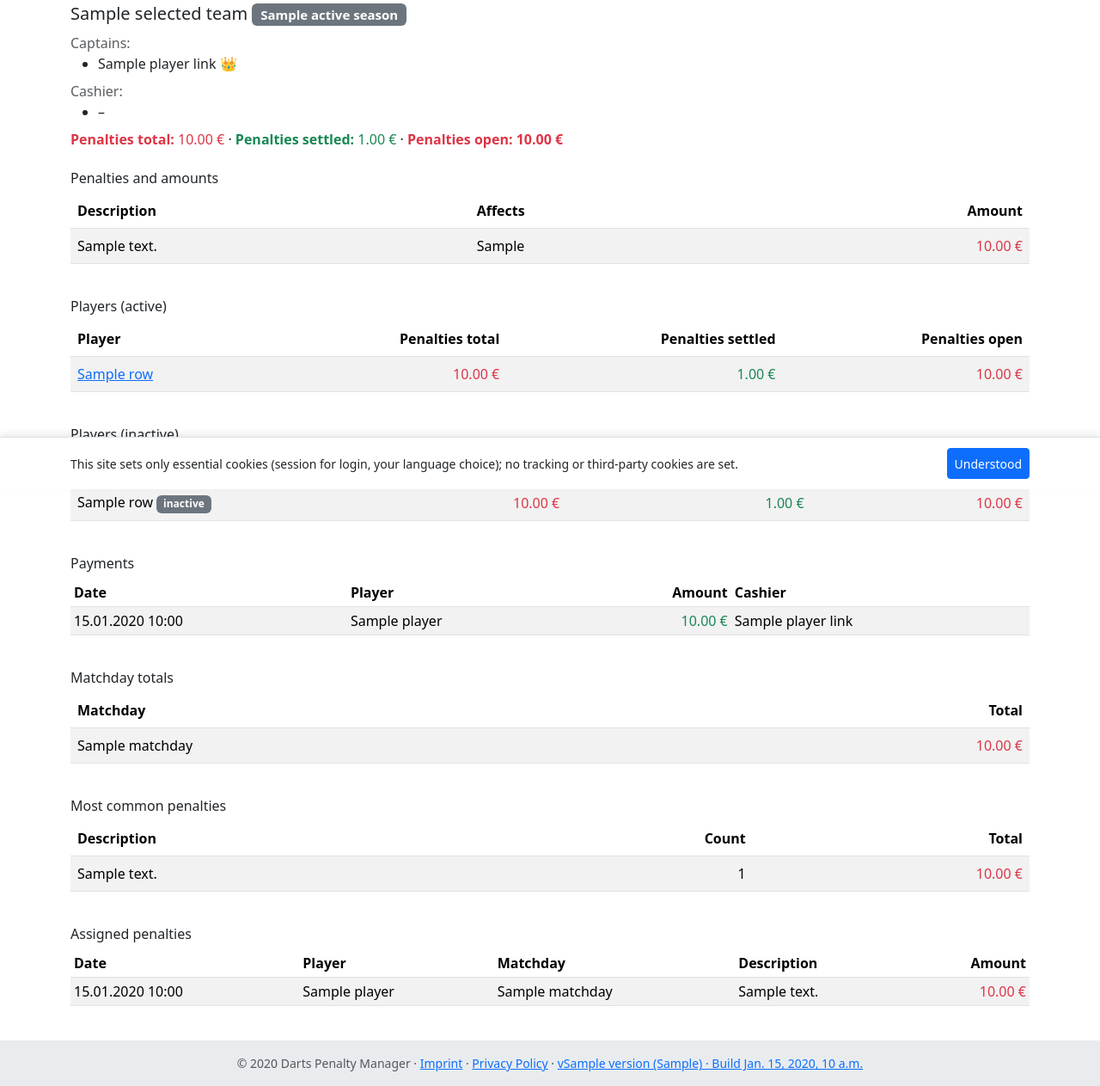
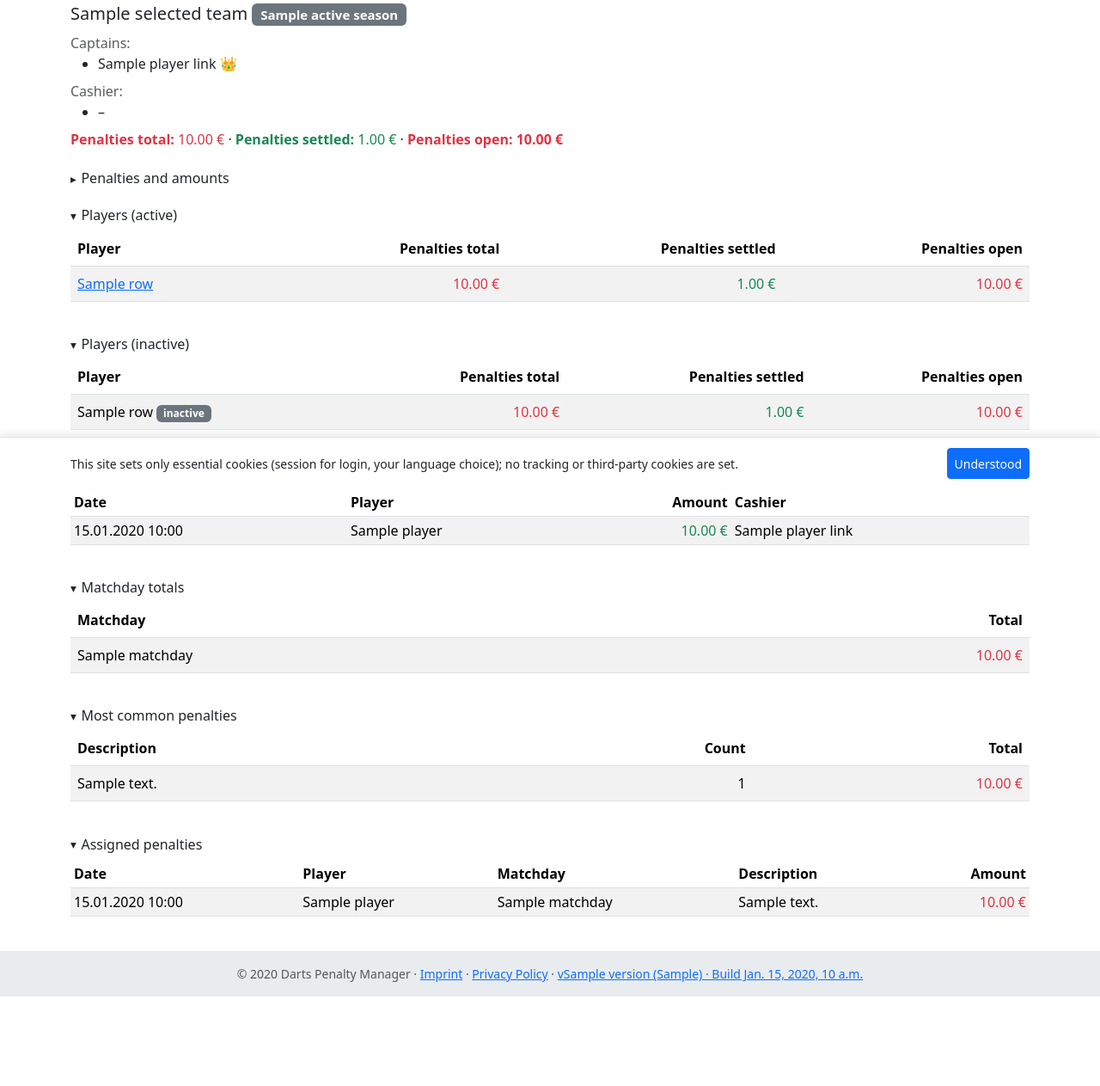
Before and after one commit to reserve85/DartsPenaltySystem, a Django app: template app/templates/dashboard/financial_overview.html in a window 1280 px wide. Shown: the part 231-1494 px from the top of the page at 86% size. After the commit the page ends 1390 px from the top, so only its background shows below. Run offline with Django 5.2, Linux system fonts and the light colour scheme; the template is opened without the code that fills it: most values are stand-ins (such as "Sample title", 1, 10 or a date in 2020); some libraries are stand-ins or nearby versions.

Commit message:
Make financial overview sections collapsible
Wrap every section table in a Bootstrap collapse toggled by its heading button. Default: all sections expanded except the price list, Penalties and amounts. The inactive players section is only rendered when the team actually has inactive balances. Add .section-toggle styling where the caret follows aria-expanded, deliberately not .btn to keep the shared heading scale. Add tests for the default collapse state and the conditional inactive section.

```diff
--- a/app/static/css/style.css
+++ b/app/static/css/style.css
@@ -278,3 +278,37 @@ input[type="date"], input[type="search"], input[type="url"], select, textarea {
         display: none;
     }
 }
+
+/* Financial overview: every section heading toggles the table below it
+   (Bootstrap collapse, wired via data-bs-toggle). Deliberately NOT .btn —
+   style.css gives .btn a 2.75rem min-height that would break the heading
+   scale. The caret reflects aria-expanded, which Bootstrap keeps in sync
+   while the collapse animates (▾ open / ▸ closed). */
+.section-toggle {
+    display: inline-flex;
+    align-items: center;
+    gap: 0.35rem;
+    padding: 0;
+    border: 0;
+    background: none;
+    font: inherit;
+    color: inherit;
+    text-align: start;
+    cursor: pointer;
+}
+.section-toggle::before {
+    content: "▾";
+    font-size: 0.85em;
+    line-height: 1;
+}
+.section-toggle[aria-expanded="false"]::before {
+    content: "▸";
+}
+.section-toggle:hover {
+    text-decoration: underline;
+}
+.section-toggle:focus-visible {
+    outline: 2px solid var(--bs-primary);
+    outline-offset: 2px;
+    border-radius: 2px;
+}
--- a/app/templates/dashboard/financial_overview.html
+++ b/app/templates/dashboard/financial_overview.html
@@ -5,7 +5,13 @@
 <h1 class="h3 mb-3">{% translate "Financial overview" %}</h1>
 
 {% if own_mode %}
-    <h2 class="h5">{% translate "My penalties" %}</h2>
+    <h2 class="h5">
+        <button type="button" class="section-toggle" data-bs-toggle="collapse"
+                data-bs-target="#sec-own" aria-expanded="true" aria-controls="sec-own">
+            {% translate "My penalties" %}
+        </button>
+    </h2>
+    <div class="collapse show" id="sec-own">
     {% if no_player_link %}
         <p class="text-muted">{% translate "Your account is not linked to a player yet." %}</p>
     {% else %}
@@ -36,6 +42,7 @@
             </table>
         </div>
     {% endif %}
+    </div>
     {% if selected_team %}<hr class="my-4">{% endif %}
 {% endif %}
 
@@ -107,7 +114,15 @@
         {# delivers the transparency decision. EMBEDDED on purpose: read-only     #}
         {# reference data stays a table; the modals below are reserved for the    #}
         {# cashier's write actions (payment/payout).                             #}
-        <h3 class="h6 mt-4">{% translate "Penalties and amounts" %}</h3>
+        <h3 class="h6 mt-4">
+            {# Collapsible section: clicking the heading toggles the table below. #}
+            {# Default: COLLAPSED (the price list is reference data, not daily use). #}
+            <button type="button" class="section-toggle" data-bs-toggle="collapse"
+                    data-bs-target="#sec-prices" aria-expanded="false" aria-controls="sec-prices">
+                {% translate "Penalties and amounts" %}
+            </button>
+        </h3>
+        <div class="collapse" id="sec-prices">
         <div class="table-responsive">
             <table class="table table-striped align-middle">
                 <thead><tr>
@@ -132,8 +147,15 @@
             <div class="form-text">{% translate "Manual penalties: the amount is entered individually." %}</div>
             {% endif %}
         </div>
+        </div>
 
-        <h3 class="h6 mt-4">{% translate "Players (active)" %}</h3>
+        <h3 class="h6 mt-4">
+            <button type="button" class="section-toggle" data-bs-toggle="collapse"
+                    data-bs-target="#sec-players-active" aria-expanded="true" aria-controls="sec-players-active">
+                {% translate "Players (active)" %}
+            </button>
+        </h3>
+        <div class="collapse show" id="sec-players-active">
         <div class="table-responsive">
             <table class="table table-striped align-middle">
                 <thead><tr>
@@ -178,8 +200,18 @@
                 </tbody>
             </table>
         </div>
+        </div>
 
-        <h3 class="h6 mt-4">{% translate "Players (inactive)" %}</h3>
+        {# Inactive players: rendered ONLY when the team actually has any — #}
+        {# an empty section would just be noise on the overview.            #}
+        {% if inactive_balances %}
+        <h3 class="h6 mt-4">
+            <button type="button" class="section-toggle" data-bs-toggle="collapse"
+                    data-bs-target="#sec-players-inactive" aria-expanded="true" aria-controls="sec-players-inactive">
+                {% translate "Players (inactive)" %}
+            </button>
+        </h3>
+        <div class="collapse show" id="sec-players-inactive">
         <div class="table-responsive">
             <table class="table table-striped align-middle">
                 <thead><tr>
@@ -224,8 +256,16 @@
                 </tbody>
             </table>
         </div>
+        </div>
+        {% endif %}
 
-        <h3 class="h6 mt-4">{% translate "Payments" %}</h3>
+        <h3 class="h6 mt-4">
+            <button type="button" class="section-toggle" data-bs-toggle="collapse"
+                    data-bs-target="#sec-payments" aria-expanded="true" aria-controls="sec-payments">
+                {% translate "Payments" %}
+            </button>
+        </h3>
+        <div class="collapse show" id="sec-payments">
         <div class="table-responsive">
             <table class="table table-sm table-striped align-middle">
                 <thead><tr>
@@ -266,9 +306,15 @@
                 </tbody>
             </table>
         </div>
+        </div>
 
-
-        <h3 class="h6 mt-4">{% translate "Matchday totals" %}</h3>
+        <h3 class="h6 mt-4">
+            <button type="button" class="section-toggle" data-bs-toggle="collapse"
+                    data-bs-target="#sec-matchday-totals" aria-expanded="true" aria-controls="sec-matchday-totals">
+                {% translate "Matchday totals" %}
+            </button>
+        </h3>
+        <div class="collapse show" id="sec-matchday-totals">
         <div class="table-responsive">
             <table class="table table-striped align-middle">
                 <thead><tr><th>{% translate "Matchday" %}</th><th class="text-end">{% translate "Total" %}</th></tr></thead>
@@ -287,8 +333,15 @@
                 </tbody>
             </table>
         </div>
+        </div>
 
-        <h3 class="h6 mt-4">{% translate "Most common penalties" %}</h3>
+        <h3 class="h6 mt-4">
+            <button type="button" class="section-toggle" data-bs-toggle="collapse"
+                    data-bs-target="#sec-most-common" aria-expanded="true" aria-controls="sec-most-common">
+                {% translate "Most common penalties" %}
+            </button>
+        </h3>
+        <div class="collapse show" id="sec-most-common">
         <div class="table-responsive">
             <table class="table table-striped align-middle">
                 <thead><tr><th>{% translate "Description" %}</th><th class="text-end">{% translate "Count" %}</th><th class="text-end">{% translate "Total" %}</th></tr></thead>
@@ -301,8 +354,15 @@
                 </tbody>
             </table>
         </div>
+        </div>
 
-        <h3 class="h6 mt-4">{% translate "Assigned penalties" %}</h3>
+        <h3 class="h6 mt-4">
+            <button type="button" class="section-toggle" data-bs-toggle="collapse"
+                    data-bs-target="#sec-assigned" aria-expanded="true" aria-controls="sec-assigned">
+                {% translate "Assigned penalties" %}
+            </button>
+        </h3>
+        <div class="collapse show" id="sec-assigned">
         <div class="table-responsive">
             <table class="table table-sm table-striped align-middle">
                 <thead><tr><th>{% translate "Date" %}</th><th>{% translate "Player" %}</th><th>{% translate "Matchday" %}</th><th>{% translate "Description" %}</th><th class="text-end">{% translate "Amount" %}</th></tr></thead>
@@ -320,6 +380,7 @@
                 {% endfor %}
                 </tbody>
             </table>
+        </div>
         </div>
 
         {% if is_cashier %}
```
Also changed, not shown: tests/test_dashboard.py (+69 -0 lines).
